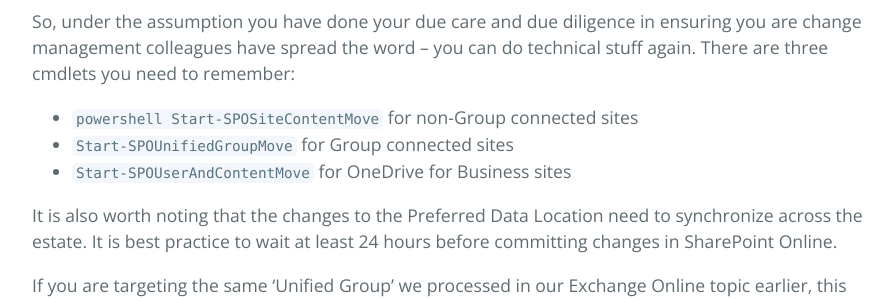
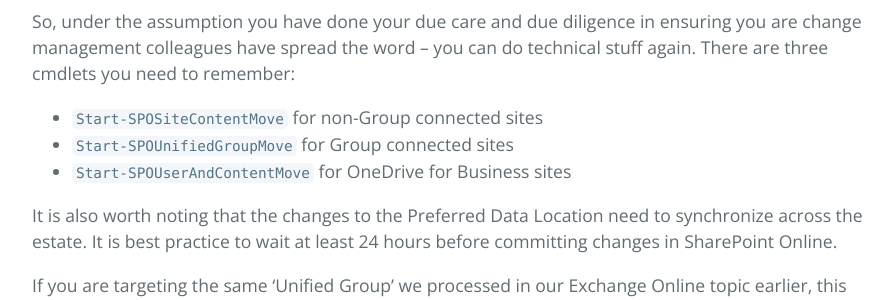
Before and after one commit to rberghuis/rberghuis.github.io, a Jekyll site: the page built from _posts/2024-07-01-Reverting-from-Microsoft-365-Multi-Geo-Part-2.MD, in a window 1280 px wide and 900 px high, scrolled down 7409 px. Shown: the part 149-449 px from the top of the window, without its empty margins (192-1087 px from the left). Built offline with Jekyll 4.4.1, drawn with Linux system fonts in a browser that asks for light colours.

Commit message:
Initial commit

````diff
--- a/_posts/2024-07-01-Reverting-from-Microsoft-365-Multi-Geo-Part-2.MD
+++ b/_posts/2024-07-01-Reverting-from-Microsoft-365-Multi-Geo-Part-2.MD
@@ -109,7 +109,7 @@
 ### Initiating and validating a cross-region site move
 So, under the assumption you have done your due care and due diligence in ensuring you are change management colleagues have spread the word – you can do technical stuff again. There are three cmdlets you need to remember:
 
-- ```powershell Start-SPOSiteContentMove``` for non-Group connected sites
+- ```Start-SPOSiteContentMove``` for non-Group connected sites
 - ```Start-SPOUnifiedGroupMove``` for Group connected sites
 - ```Start-SPOUserAndContentMove``` for OneDrive for Business sites
 
````
